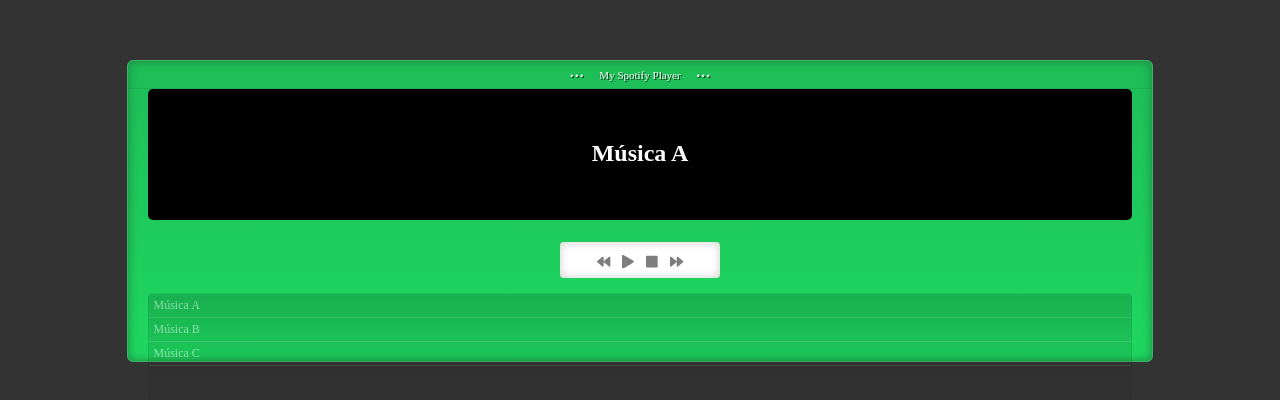
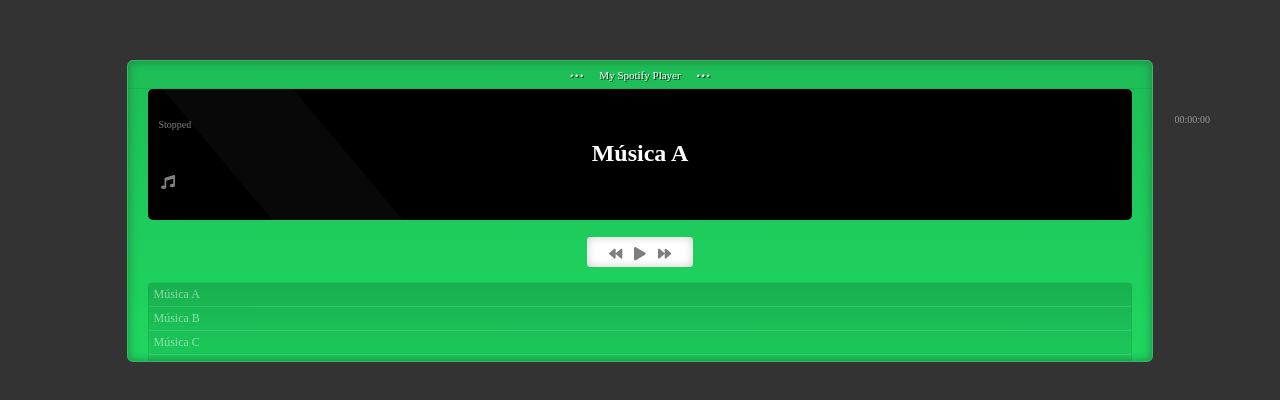
Before and after one commit to olavomello/spotify-my-player, a React (Create React App) app: page / in a window 1280 px wide. Shown: the part 132-532 px from the top of the page. Built offline with nearby package versions, Linux system fonts and the light colour scheme; a web font is replaced by a local one.

Commit message:
CSS design details

```diff
--- a/src/App.css
+++ b/src/App.css
@@ -51,6 +51,7 @@ header h4:after{
   background: rgb(30,215,96);
   background: linear-gradient(0deg, rgba(30,215,96,1) 0%, rgba(30,189,87,1) 100%);
   display: block;
+  overflow: hidden;
   margin:15% auto;
   border-radius:6px;
   box-shadow: 0 0 10px #000000dd;
@@ -60,6 +61,7 @@ header h4:after{
   -moz-box-shadow: inset 0 0 10px #1b8441;
   box-shadow: inset 0 0 10px #1b8441;
 }
+
 .Player .Playing,
 .Player .Playlist{
   display: block;
@@ -73,16 +75,79 @@ header h4:after{
   border-radius: 5px;
   color:#fff;
   padding:3% 0;
+  overflow:hidden;
 }
+.Player .Playing h1{
+  position: relative;
+  z-index: 5;
+  cursor:pointer;
+}
+.Player .Playing h1:hover{
+  color:#3cb567;
+}
+.Player .Playing h2{
+  width:20px;
+  margin:55px 10px;
+  position: absolute;
+  font-size:14px;
+  opacity: 0.5;
+}
+.Player .Playing h5,
+.Player .Playing h6{
+  font-size:10px;
+  line-height: 10px;
+  font-weight: normal;
+  margin:0px 10px;
+  padding:0;
+  position: absolute;
+  opacity: 0.5;
+}
+.Player .Playing h6{
+  margin:-72px 70px;
+  right:0;
+}
+.Player .Playing h2:hover,
+.Player .Playing h3:hover,
+.Player .Playing h4:hover,
+.Player .Playing h5:hover,
+.Player .Playing h6:hover{
+  opacity: 1;
+}
+.Player .Playing:after{
+  content: ".";
+  font-size:0px;
+  line-height: 0;
+  display: block;
+  color:#000;
+  width: 100%;
+  height: 20px;
+  z-index: 2;
+  position: relative;
+  background:#0000001a;
+  margin-top:-5px;
+  border-radius:5px;
+}
+.Player .Playing .Reflex{
+  position: relative;
+  width: 500px;
+  height:100px;
+  background:#ffffff10;
+  transform: rotate(50deg);
+  top:-100px;
+  left: -130px;
+  opacity: 0.5;
+}
+
+/* Nav */
 .Player .Nav{
   display: block;
   margin:0 auto;
-  padding:5px;
+  padding:2px;
   margin-bottom:15px;
-  margin-top:-30px;
+  margin-top:-35px;
   background:#fff;
   width:10%;
-  min-width: 150px;
+  min-width: 100px;
   border-radius:4px;
   font-size:23px;
   box-shadow: 0 0 10px #000000dd;
@@ -90,12 +155,19 @@ header h4:after{
   -webkit-box-shadow: inset 0 0 10px #ccc;
   -moz-box-shadow: inset 0 0 10px #ccc;
   box-shadow: inset 0 0 10px #ccc;
+  z-index: 10;
+  position: relative;
 }
 .Player .Nav button{
   border:0;
   background:none;
   opacity: 0.5;
   cursor: pointer;
+  outline: none;
+}
+/* Botões específicos */
+.Player .Nav button.stop{
+  display:none;
 }
 .Player .Nav button:hover{
   opacity: 1;
--- a/src/App.js
+++ b/src/App.js
@@ -5,11 +5,12 @@ import {
   faStop,
   faForward,
   faBackward,
+  faMusic,
 } from "@fortawesome/free-solid-svg-icons";
 import { FontAwesomeIcon } from "@fortawesome/react-fontawesome";
 import "./App.css";
 
-library.add(faPlay, faStop, faForward, faBackward);
+library.add(faPlay, faStop, faForward, faBackward, faMusic);
 
 function App() {
   return (
@@ -20,7 +21,13 @@ function App() {
         </header>
         <aside>
           <div className="Playing">
+            <h5>Stopped</h5>
+            <h2>
+              <FontAwesomeIcon icon="music" />
+            </h2>
             <h1>Música A</h1>
+            <h6>00:00:00</h6>
+            <div className="Reflex"></div>
           </div>
           <div className="Nav">
             <button className="prev">
```
